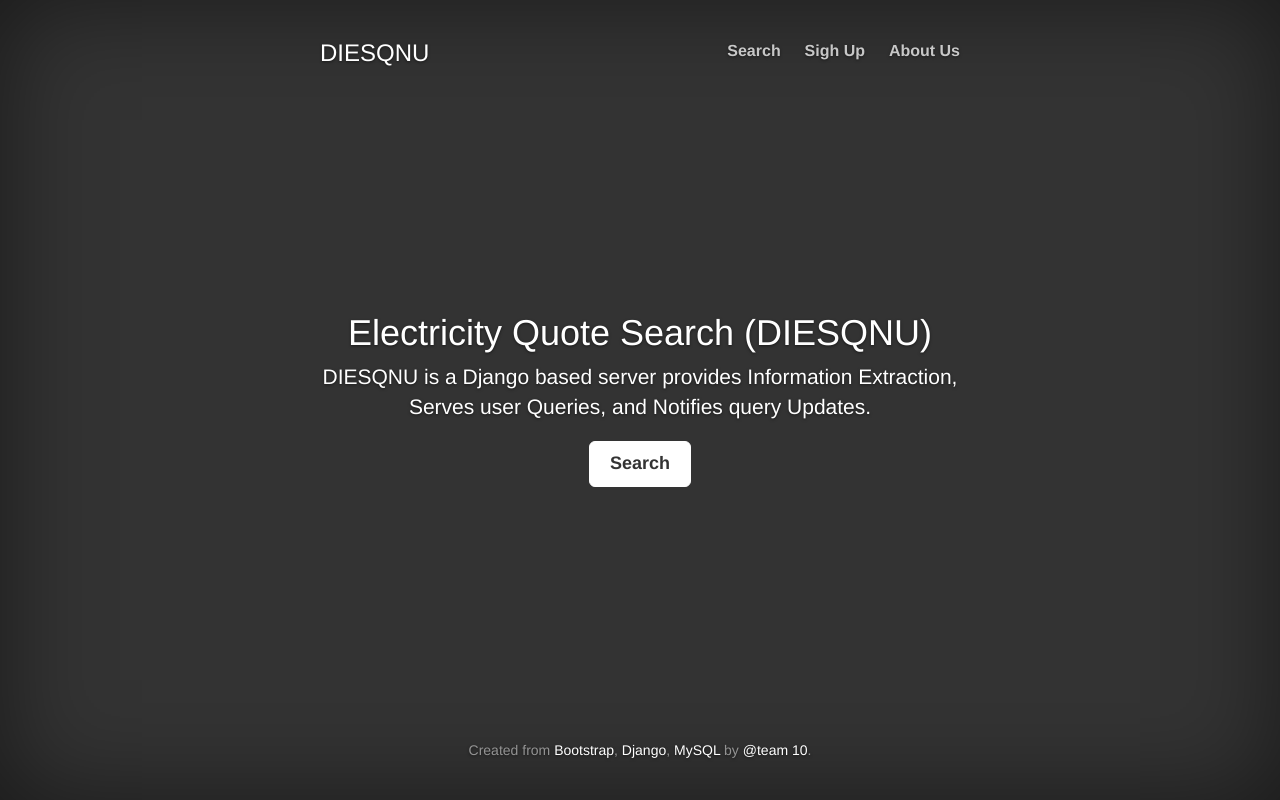
After one commit to thekingofkings/diesqnu, a Django app: page / in a window 1280 px wide. The commit adds this page. Run offline with Django 3.2, Linux system fonts and the light colour scheme; some libraries are stand-ins or nearby versions.

Commit message:
Add sign-up page

```diff
--- a/ist510prj/urls.py
+++ b/ist510prj/urls.py
@@ -11,5 +11,5 @@ urlpatterns = patterns('',
     # url(r'^blog/', include('blog.urls')),
 
     url(r'^admin/', include(admin.site.urls)),
-    url(r'^quote/', include('quote.urls')),
+    url(r'^', include('quote.urls')),
 )
--- a/quote/static/quote/cover.css
+++ b/quote/static/quote/cover.css
@@ -136,6 +136,7 @@ body {
     position: fixed;
     top: 0;
   }
+
   .mastfoot {
     position: fixed;
     bottom: 0;
@@ -159,3 +160,17 @@ body {
     width: 700px;
   }
 }
+
+
+
+/********************************************************/
+.lbl {
+	width: 240px;
+	margin-right: 10px;
+	text-align: right;
+}
+
+
+.keyin {
+	color: blue;
+}
--- /dev/null
+++ b/quote/templates/quote/base.html
@@ -0,0 +1,71 @@
+<!DOCTYPE html>
+<!-- saved from url=(0039)http://getbootstrap.com/examples/cover/ -->
+<html lang="en"><head><meta http-equiv="Content-Type" content="text/html; charset=UTF-8">
+    <meta charset="utf-8">
+    <meta http-equiv="X-UA-Compatible" content="IE=edge">
+    <meta name="viewport" content="width=device-width, initial-scale=1">
+    <meta name="description" content="IST510 final project">
+    <meta name="author" content="Hongjian Wang">
+
+
+	{% load staticfiles %}
+    <link rel="shortcut icon" href="{% static 'quote/favicon.ico' %}">
+
+    <title>
+	{% block title %}DIESQNU{% endblock %}
+	</title>
+
+    <!-- Bootstrap core CSS -->
+    <link href="{% static 'quote/bootstrap.min.css' %}" rel="stylesheet">
+
+    <!-- Custom styles for this template -->
+    <link href="{% static 'quote/cover.css' %}" rel="stylesheet">
+
+  <style id="holderjs-style" type="text/css"></style></head>
+
+  <body>
+
+    <div class="site-wrapper">
+
+      <div class="site-wrapper-inner">
+
+        <div class="cover-container">
+
+          <div class="masthead clearfix">
+            <div class="inner">
+              <h3 class="masthead-brand">DIESQNU</h3>
+              <ul class="nav masthead-nav">
+					<li class={{ nvg1 }}><a href={% url 'index' %}>Search</a></li>
+					<li class={{ nvg2 }}><a href={% url 'signup' %}>Sigh Up</a></li>
+					<li class={{ nvg3 }}><a href={% url "aboutus" %}>About Us</a></li>
+              </ul>
+            </div>
+          </div>
+
+          <div class="inner cover">
+			{% block innerblock %}
+
+			{% endblock %}
+          </div>
+
+          <div class="mastfoot">
+            <div class="inner">
+              <p>Created from <a href="http://getbootstrap.com/">Bootstrap</a>, <a href="https://www.djangoproject.com/">Django</a>, <a href="http://www.mysql.com/">MySQL</a> by <a href="">@team 10</a>.</p>
+            </div>
+          </div>
+
+        </div>
+
+      </div>
+
+    </div>
+
+    <!-- Bootstrap core JavaScript
+    ================================================== -->
+    <!-- Placed at the end of the document so the pages load faster -->
+    <script src="{% static 'quote/jquery.min.js' %}"></script>
+    <script src="{% static 'quote/bootstrap.min.js' %}"></script>
+    <script src="{% static 'quote/docs.min.js' %}"></script>
+
+
+</body></html>
--- a/quote/templates/quote/index.html
+++ b/quote/templates/quote/index.html
@@ -1,79 +1,16 @@
-<!DOCTYPE html>
-<!-- saved from url=(0039)http://getbootstrap.com/examples/cover/ -->
-<html lang="en"><head><meta http-equiv="Content-Type" content="text/html; charset=UTF-8">
-    <meta charset="utf-8">
-    <meta http-equiv="X-UA-Compatible" content="IE=edge">
-    <meta name="viewport" content="width=device-width, initial-scale=1">
-    <meta name="description" content="IST510 final project">
-    <meta name="author" content="Hongjian Wang">
+{% extends "quote/base.html" %}
+
+{% block navigator %}
+	<li><a href="http://getbootstrap.com/examples/cover/#">Mange Account</a></li>
+	<li><a href="http://getbootstrap.com/examples/cover/#">Register Query</a></li>
+	<li><a href="http://getbootstrap.com/examples/cover/#">About Us</a></li>
+{% endblock %}
 
 
-	{% load staticfiles %}
-    <link rel="shortcut icon" href="{% static 'quote/favicon.ico' %}">
-
-    <title>Cover Template for Bootstrap</title>
-
-    <!-- Bootstrap core CSS -->
-    <link href="{% static 'quote/bootstrap.min.css' %}" rel="stylesheet">
-
-    <!-- Custom styles for this template -->
-    <link href="{% static 'quote/cover.css' %}" rel="stylesheet">
-
-    <!-- Just for debugging purposes. Don't actually copy this line! -->
-    <!--[if lt IE 9]><script src="../../assets/js/ie8-responsive-file-warning.js"></script><![endif]-->
-
-    <!-- HTML5 shim and Respond.js IE8 support of HTML5 elements and media queries -->
-    <!--[if lt IE 9]>
-      <script src="https://oss.maxcdn.com/libs/html5shiv/3.7.0/html5shiv.js"></script>
-      <script src="https://oss.maxcdn.com/libs/respond.js/1.4.2/respond.min.js"></script>
-    <![endif]-->
-  <style id="holderjs-style" type="text/css"></style></head>
-
-  <body>
-
-    <div class="site-wrapper">
-
-      <div class="site-wrapper-inner">
-
-        <div class="cover-container">
-
-          <div class="masthead clearfix">
-            <div class="inner">
-              <h3 class="masthead-brand">DIESQNU</h3>
-              <ul class="nav masthead-nav">
-                <li class="active"><a href="http://getbootstrap.com/examples/cover/#">Mange Account</a></li>
-                <li><a href="http://getbootstrap.com/examples/cover/#">Register Query</a></li>
-                <li><a href="http://getbootstrap.com/examples/cover/#">Contact</a></li>
-              </ul>
-            </div>
-          </div>
-
-          <div class="inner cover">
-            <h1 class="cover-heading">Electricity Quote Search (DIESQNU)</h1>
-            <p class="lead">DIESQNU is a Django based server provides Information Extraction, Serves user Queries, and Notifies query Updates.</p>
-            <p class="lead">
-              <a href="http://getbootstrap.com/examples/cover/#" class="btn btn-lg btn-default">Search</a>
-            </p>
-          </div>
-
-          <div class="mastfoot">
-            <div class="inner">
-              <p>Created from <a href="http://getbootstrap.com/">Bootstrap</a>, <a href="https://www.djangoproject.com/">Django</a>, <a href="http://www.mysql.com/">MySQL</a> by <a href="">@team 10</a>.</p>
-            </div>
-          </div>
-
-        </div>
-
-      </div>
-
-    </div>
-
-    <!-- Bootstrap core JavaScript
-    ================================================== -->
-    <!-- Placed at the end of the document so the pages load faster -->
-    <script src="{% static 'quote/jquery.min.js' %}"></script>
-    <script src="{% static 'quote/bootstrap.min.js' %}"></script>
-    <script src="{% static 'quote/docs.min.js' %}"></script>
-
-
-</body></html>
+{% block innerblock %}
+	<h1 class="cover-heading">Electricity Quote Search (DIESQNU)</h1>
+	<p class="lead">DIESQNU is a Django based server provides Information Extraction, Serves user Queries, and Notifies query Updates.</p>
+	<p class="lead">
+	  <a href="http://getbootstrap.com/examples/cover/#" class="btn btn-lg btn-default">Search</a>
+	</p>
+{% endblock %}
--- a/quote/urls.py
+++ b/quote/urls.py
@@ -4,5 +4,7 @@ from quote import views
 
 
 urlpatterns = patterns( '',
-    url(r'^$', views.index, name='index')
+    url(r'^$', views.index, name='index'),
+    url(r'^aboutus$', views.about_us, name='aboutus'),
+    url(r'^signup$', views.sign_up, name='signup')
 )
--- a/quote/views.py
+++ b/quote/views.py
@@ -8,3 +8,14 @@ def index( request ):
     template = loader.get_template("quote/index.html")
     context = RequestContext( request )
     return HttpResponse( template.render( context ) )
+
+
+
+def about_us( request ):
+    return render( request, "quote/about-us.html", {
+            'nvg3': 'active',
+            'name': 'visitor',
+        })
+
+def sign_up( request ):
+    return render( request, "quote/sign-up.html" )
```
Also changed, not shown: quote/templates/quote/about-us.html (added, +13 -0 lines), quote/templates/quote/sign-up.html (added, +17 -0 lines), 9 other files.
